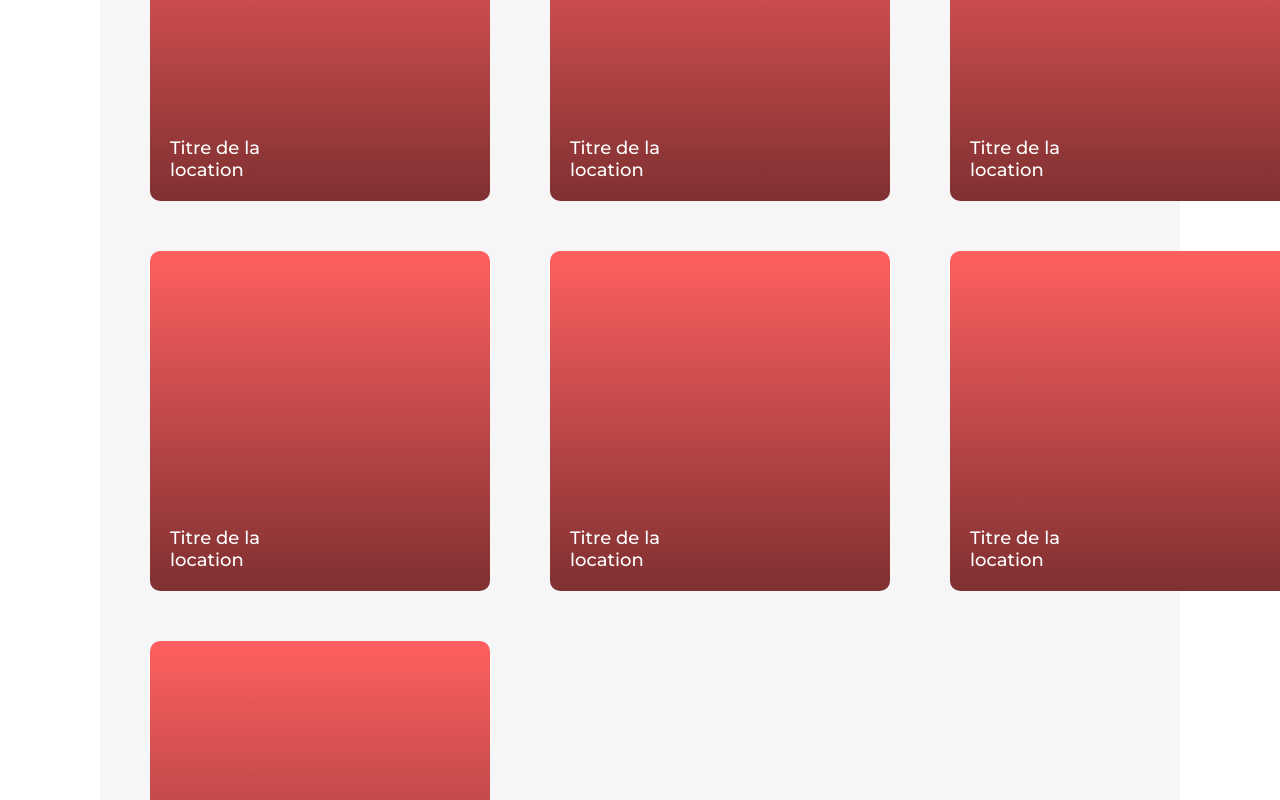
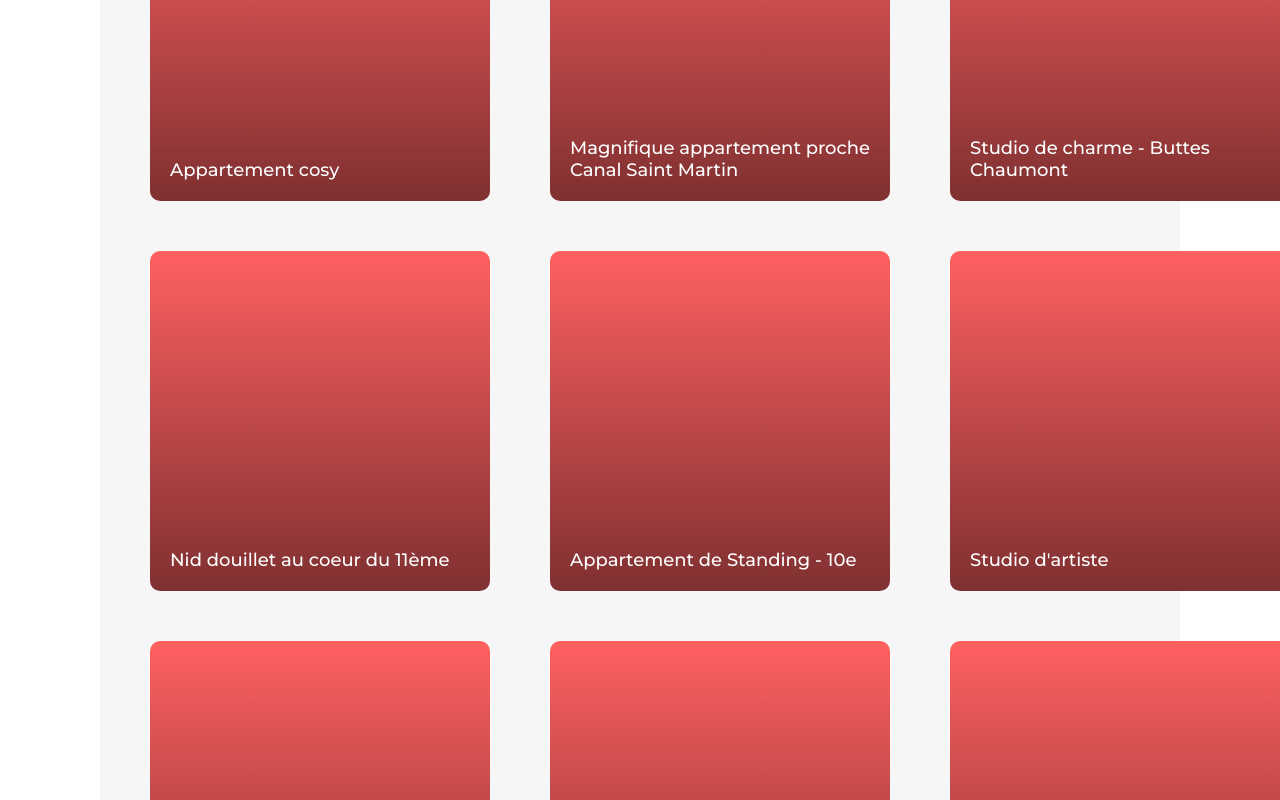
Before and after one commit to prasouk-ph/PrasoukPhoubandith_11_22022022, a React (Create React App) app: page / in a window 1280 px wide. Shown: the part 620-1420 px from the top of the page. Built offline with nearby package versions, Linux system fonts and the light colour scheme.

Commit message:
Add props to card component, display card from json

```diff
--- a/src/Home/Card/Card.css
+++ b/src/Home/Card/Card.css
@@ -16,5 +16,5 @@
     margin: 20px;
     font-size: 18px;
     color: white;
-    padding-right: 200px;
+    /* padding-right: 200px; */
 }
--- a/src/Home/Card/Card.jsx
+++ b/src/Home/Card/Card.jsx
@@ -1,9 +1,9 @@
 import './Card.css';
 
-function Card() {
+function Card({title}) {
     return (
     <div className='card'>
-        <p className='card-title'>Titre de la location</p>
+        <p className='card-title'>{ title }</p>
     </div>
   );
 }
--- a/src/Home/Home.jsx
+++ b/src/Home/Home.jsx
@@ -1,7 +1,10 @@
 import './Home.css';
 import Card from './Card/Card';
+import accomodations from '../data/logements.json'
 
 function Home() {
+    const accomodationsData = accomodations
+
     return (
     <main>
         <section className="home-hero">
@@ -9,13 +12,9 @@ function Home() {
         </section>
 
         <section className='card-container'>
-                <Card />
-                <Card />
-                <Card />
-                <Card />
-                <Card />
-                <Card />
-                <Card />
+                {accomodationsData.map(accomodation => (
+                    <Card title={ accomodation.title } key={ accomodation.id } />
+                ))}
         </section>
     </main>
   );
--- a/src/Logement/Logement.jsx
+++ b/src/Logement/Logement.jsx
@@ -4,10 +4,16 @@ import Tag from './Tag/Tag';
 import bigRedStar from '../assets/bigRedStar.png';
 import bigGreyStar from '../assets/bigGreyStar.png';
 import hostPortrait from '../assets/hostPortrait.png'
+import React, { useState, useEffect } from 'react';
+import accomodations from '../data/logements.json'
 
 function Logement() {
     const descriptionContent = "Vous serez à 50m du canal Saint-martin où vous pourrez pique-niquer l'été et à côté de nombreux bars et restaurants. Au cœur de Paris avec 5 lignes de métro et de nombreux bus. Logement parfait pour les voyageurs en solo et les voyageurs d'affaires. Vous êtes à1 station de la gare de l'est (7 minutes à pied)."
     const equipmentContent = "Climatisation"
+
+    const [accomodationData] = useState({accomodations})
+
+    useEffect(() => {console.log(accomodationData)})
 
     return (
     <main className='logement-main'>
@@ -39,8 +45,8 @@ function Logement() {
                     <img className='star' src={bigRedStar} alt="red star icon" />
                     <img className='star' src={bigRedStar} alt="red star icon" />
                     <img className='star' src={bigRedStar} alt="red star icon" />
-                    <img className='star' src={bigGreyStar} alt="red star icon" />
-                    <img className='star' src={bigGreyStar} alt="red star icon" />
+                    <img className='star' src={bigGreyStar} alt="grey star icon" />
+                    <img className='star' src={bigGreyStar} alt="grey star icon" />
                 </div>
             </div>
 
@@ -48,7 +54,7 @@ function Logement() {
 
         <section className='logement-details'>
             <Accordion accordionTitle='Description' accordionContent={ descriptionContent } accordionType='information'/>
-            <Accordion accordionTitle='Équipements' accordionContent={equipmentContent} accordionType='information' />
+            <Accordion accordionTitle='Équipements' accordionContent={ equipmentContent } accordionType='information' />
         </section>
     </main>
   );
```
